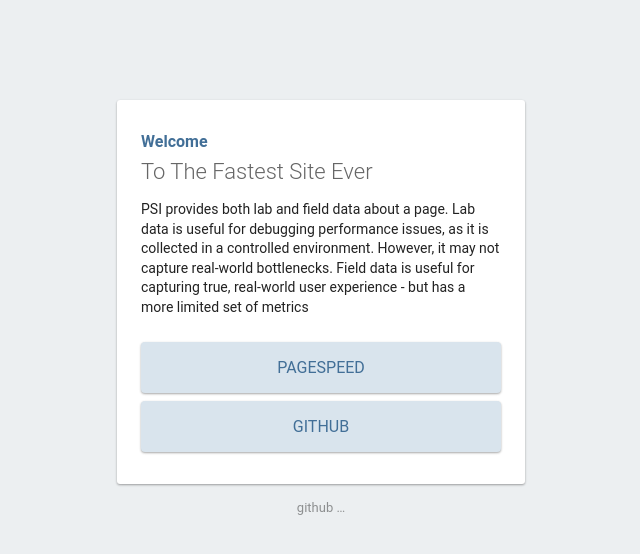
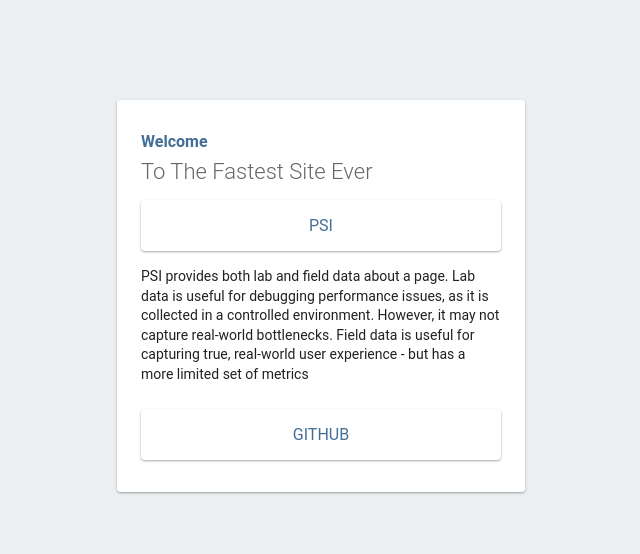
Before and after one commit to goldlabel-apps/fastest-site-ever, a website: page dist/index.html in a window 1280 px wide. Shown: the whole page, without its empty margins (319-959 px from the left). Drawn offline with Linux system fonts and the light colour scheme.

Commit message:
Update index.html

```diff
--- a/dist/index.html
+++ b/dist/index.html
@@ -11,7 +11,7 @@
       #message h2 { color: #426f97; font-weight: bold; font-size: 16px; margin: 0 0 8px; }
       #message h1 { font-size: 22px; font-weight: 300; color: rgba(0,0,0,0.6); margin: 0 0 16px;}
       #message p { line-height: 140%; margin: 16px 0 24px; font-size: 14px; }
-      #message a { display: block; text-align: center; background: #d9e4ed; text-transform: uppercase; text-decoration: none; color: #426f97; padding: 16px; border-radius: 4px; }
+      #message a { display: block; text-align: center; background: #ffffff; text-transform: uppercase; text-decoration: none; color: #426f97; padding: 16px; border-radius: 4px; }
       #message, #message a { box-shadow: 0 1px 3px rgba(0,0,0,0.12), 0 1px 2px rgba(0,0,0,0.24); }
       #load { color: rgba(0,0,0,0.4); text-align: center; font-size: 13px; }
       @media (max-width: 600px) {
@@ -24,17 +24,19 @@
     <div id="message">
       <h2>Welcome</h2>
       <h1>To The Fastest Site Ever</h1>
+
+      <a style="margin-bottom: 8px;" target="_blank" href="https://pagespeed.web.dev/report?url=https://fastest-site-ever.web.app/">
+        PSI
+      </a>
+
       <p>PSI provides both lab and field data about a page. Lab data is useful for debugging performance issues, as it is collected in a controlled environment. However, it may not capture real-world bottlenecks. Field data is useful for capturing true, real-world user experience - but has a more limited set of metrics
       </p>
-      <a style="margin-bottom: 8px;" target="_blank" href="https://listingslab.com">
-        PageSpeed
-      </a>
-      <a target="_blank" href="https://listingslab.com">
+      <a target="_blank" href="https://github.com/listingslab-software/fastest-site-ever">
         github
       </a>
     </div>
-    <p id="load">
+    <!-- <p id="load">
       github &hellip;
-    </p>
+    </p> -->
   </body>
 </html>
```
